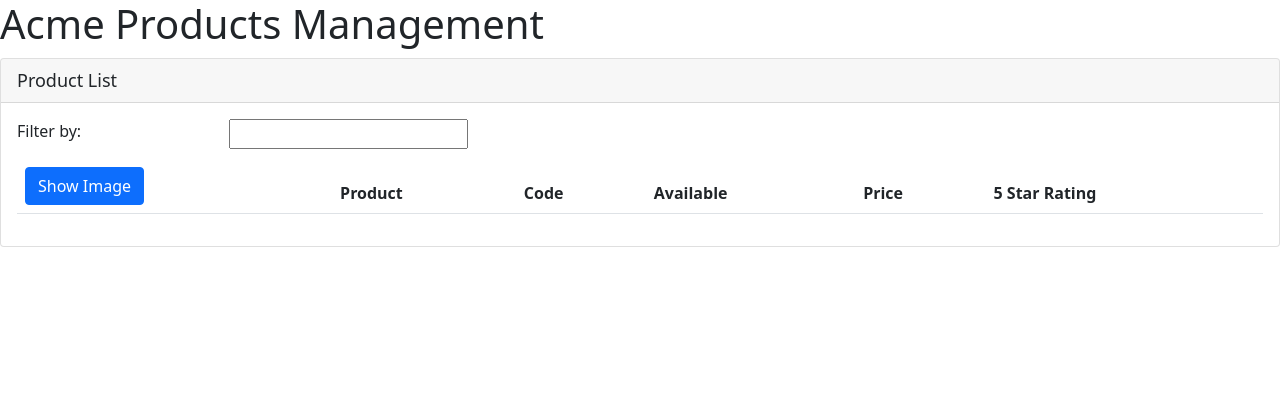
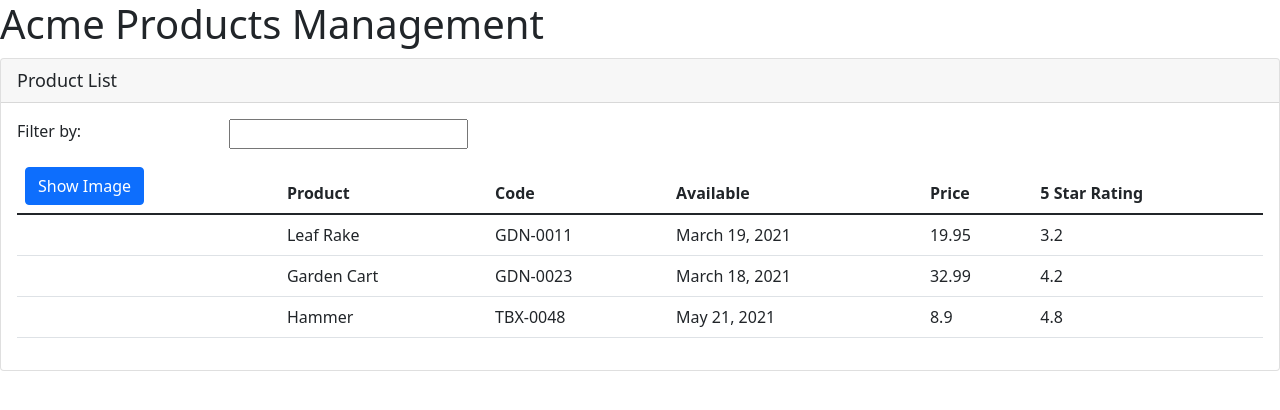
Before and after one commit to Jules000/APM-Products-manager, an Angular app: page / in a window 1280 px wide. Shown: the top 410 px of the page. Built offline with nearby package versions, Linux system fonts and the light colour scheme.

Commit message:
this commit will populate our table

```diff
--- a/src/app/products/product-list.component.html
+++ b/src/app/products/product-list.component.html
@@ -26,7 +26,14 @@
                     </tr>
                 </thead>
                 <tbody>
-
+                    <tr *ngFor = 'let product of products'>
+                        <td></td>
+                        <td>{{ product.productName }}</td>
+                        <td>{{ product.productCode }}</td>
+                        <td>{{ product.releaseDate }}</td>
+                        <td>{{ product.price }}</td>
+                        <td>{{ product.starRating }}</td>
+                    </tr>
                 </tbody>
             </table>
         </div>
```
